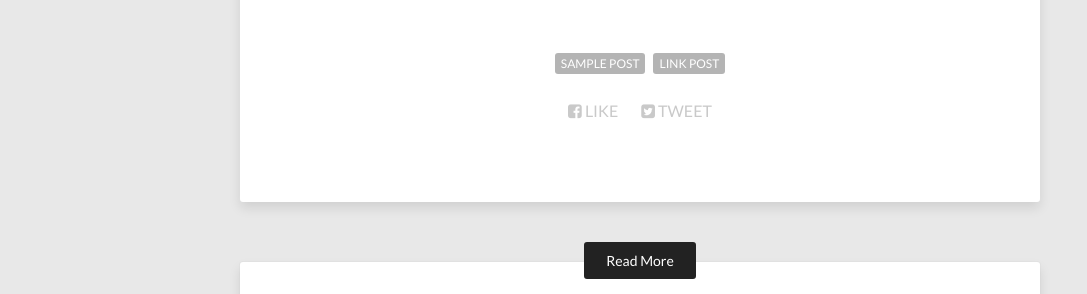
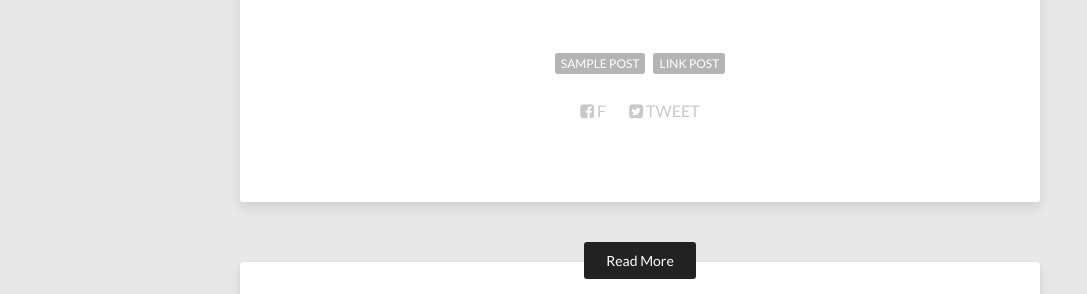
Before and after one commit to lucameng/lucameng.github.io, a Jekyll site: the page built from _posts/2013-08-12-sample-link-post.md, in a window 1280 px wide. Shown: the part 376-670 px from the top of the page, without its empty margins (0-1087 px from the left). Built offline with Jekyll 4.4.1, drawn with Linux system fonts in a browser that asks for light colours; nearby versions of some CDN libraries.

Commit message:
update about

```diff
--- a/_includes/social-share.html
+++ b/_includes/social-share.html
@@ -1,7 +1,7 @@
 <div class="social-share">
   <ul class="socialcount socialcount-small inline-list">
     <!-- li class="weibo"><a href="https://www.weibo.com/sharer/sharer.php?u={{ site.url }}{{ page.url }}" title="Share on Weibo"><span class="count"><i class="fa fa-facebook-square"></i> Like</span></a></li -->
-    <li class="facebook"><a href="https://www.facebook.com/sharer/sharer.php?u={{ site.url }}{{ page.url }}" title="Share on Facebook"><span class="count"><i class="fa fa-facebook-square"></i> Like</span></a></li>
+    <li class="facebook"><a href="https://www.facebook.com/sharer/sharer.php?u={{ site.url }}{{ page.url }}" title="Share on Facebook"><span class="count"><i class="fa fa-facebook-square"></i> f</span></a></li>
     <li class="twitter"><a href="https://twitter.com/intent/tweet?text={{ site.url }}{{ page.url }}" title="Share on Twitter"><span class="count"><i class="fa fa-twitter-square"></i> Tweet</span></a></li>
     <!-- li class="googleplus"><a href="https://plus.google.com/share?url={{ site.url }}{{ page.url }}" title="Share on Google Plus"><span class="count"><i class="fa fa-google-plus-square"></i> +1</span></a></li -->
   </ul>
```
